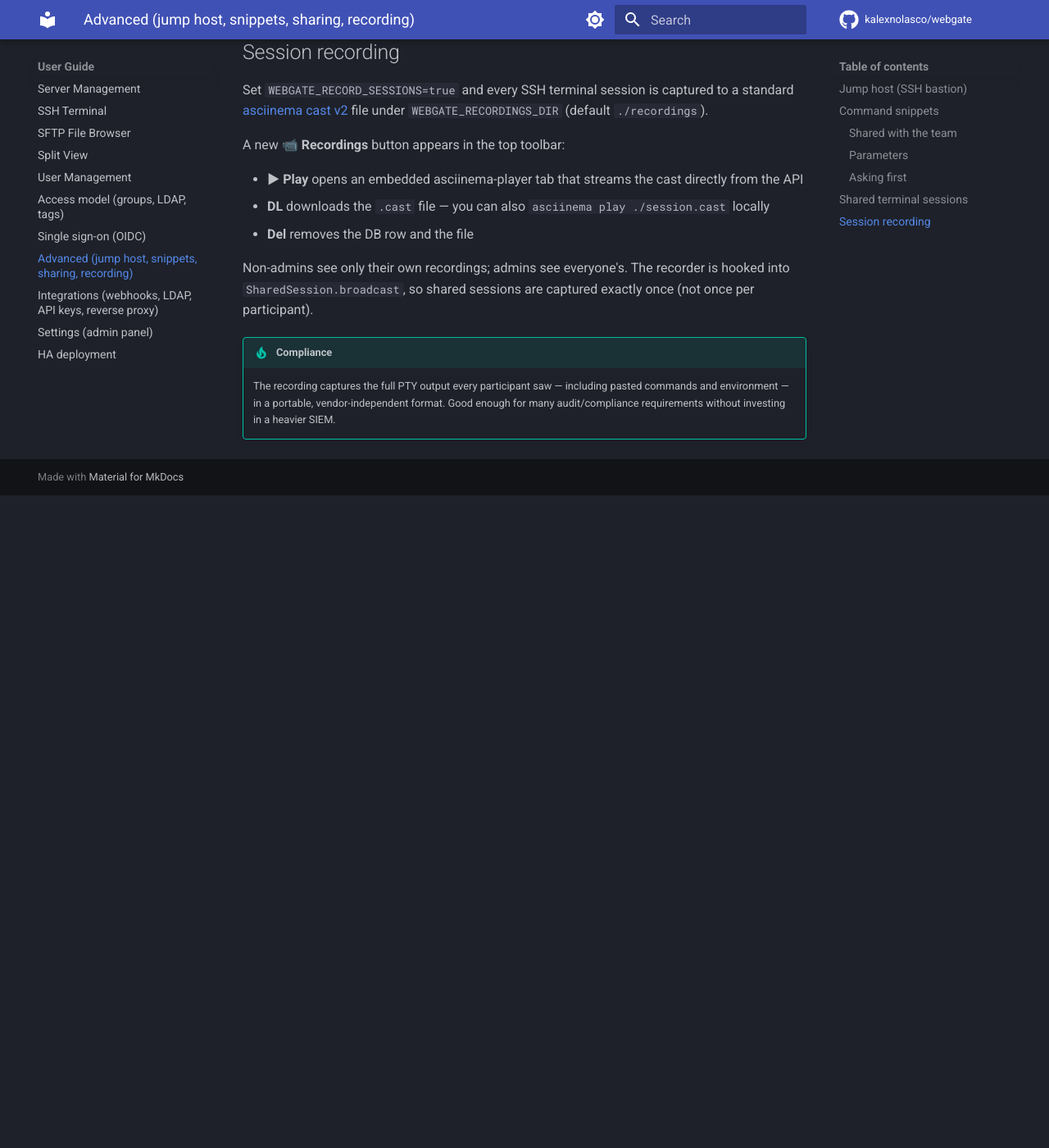
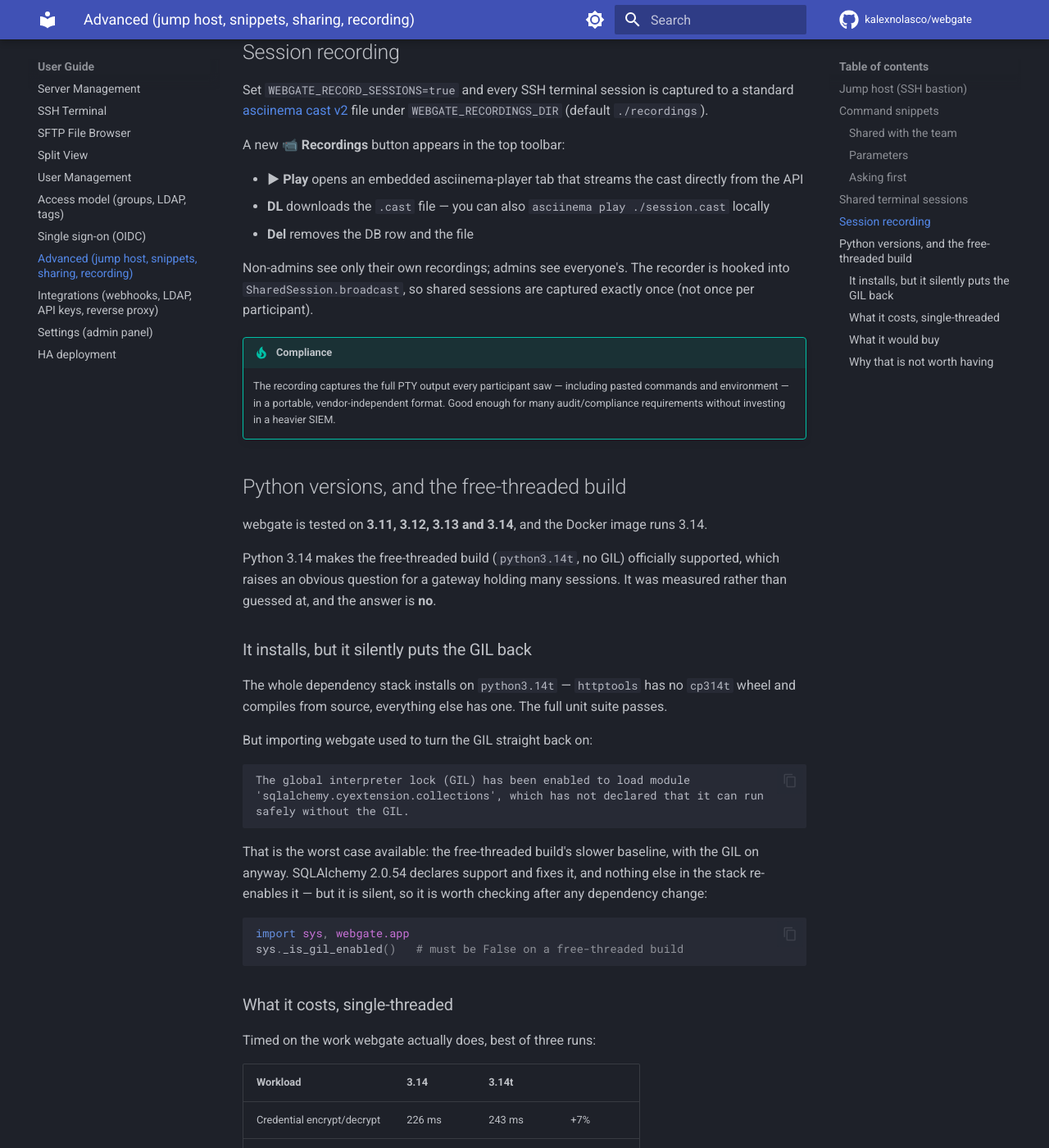
Before and after one commit to kalexnolasco/webgate, an MkDocs documentation site: the page built from docs/guide/advanced.md, in a window 1280 px wide and 1400 px high, scrolled down 2164 px. Shown: the whole window at 82% size. Built offline with MkDocs 1.6.1 and Material for MkDocs 9.7.7, drawn with Linux system fonts in a browser that asks for light colours; comment, search, counter and statistics services are not loaded; before the commit the page ends 2768 px from its top, so only the background shows below that; some of the changed text lies outside the part shown.

Commit message:
ci: test and ship on Python 3.14
Development has been on 3.14 for a while and nothing tested it: the CI matrix ran
3.11-3.13 and the Docker image, which is what the demo and every deployment actually
run, was on 3.13-slim. So the version being written against was the one version
nobody checked.

3.14 joins the matrix rather than replacing anything -- `requires-python` stays at
>=3.11 and the lock still resolves for all four. The docs job and the image move to
3.14.

Measured first, on the free-threaded build, because the question that prompted this
was whether removing the GIL would help. It would not, and the numbers are in
docs/guide/advanced.md.

````diff
--- a/docs/guide/advanced.md
+++ b/docs/guide/advanced.md
@@ -100,3 +100,74 @@
 
 !!! tip "Compliance"
     The recording captures the full PTY output every participant saw — including pasted commands and environment — in a portable, vendor-independent format. Good enough for many audit/compliance requirements without investing in a heavier SIEM.
+
+## Python versions, and the free-threaded build
+
+webgate is tested on **3.11, 3.12, 3.13 and 3.14**, and the Docker image runs 3.14.
+
+Python 3.14 makes the free-threaded build (`python3.14t`, no GIL) officially
+supported, which raises an obvious question for a gateway holding many sessions.
+It was measured rather than guessed at, and the answer is **no**.
+
+### It installs, but it silently puts the GIL back
+
+The whole dependency stack installs on `python3.14t` — `httptools` has no `cp314t`
+wheel and compiles from source, everything else has one. The full unit suite passes.
+
+But importing webgate used to turn the GIL straight back on:
+
+```
+The global interpreter lock (GIL) has been enabled to load module
+'sqlalchemy.cyextension.collections', which has not declared that it can run
+safely without the GIL.
+```
+
+That is the worst case available: the free-threaded build's slower baseline, with the
+GIL on anyway. SQLAlchemy 2.0.54 declares support and fixes it, and nothing else in
+the stack re-enables it — but it is silent, so it is worth checking after any
+dependency change:
+
+```python
+import sys, webgate.app
+sys._is_gil_enabled()   # must be False on a free-threaded build
+```
+
+### What it costs, single-threaded
+
+Timed on the work webgate actually does, best of three runs:
+
+| Workload | 3.14 | 3.14t | |
+|---|---|---|---|
+| Credential encrypt/decrypt | 226 ms | 243 ms | +7% |
+| ZIP for an SFTP download | 89 ms | 229 ms | **+156%** |
+| API serialisation | 1195 ms | 1388 ms | +16% |
+| The asyncio event loop | 61 ms | 72 ms | +17% |
+
+### What it would buy
+
+Free-threading does what it says — the same CPU work across threads, total work held
+constant:
+
+| Threads | 3.14 (GIL) | 3.14t |
+|---|---|---|
+| 1 | 0.106 s | 0.246 s |
+| 2 | 0.159 s | 0.157 s |
+| 4 | 0.283 s | 0.093 s |
+| 8 | 0.318 s | **0.071 s** |
+
+Two things to read there. The GIL build gets *worse* with threads, which is
+contention doing exactly what it is known for. And the free-threaded build scales
+3.5× from one thread to eight — but from a baseline 2.3× slower, so eight threads
+beat one GIL thread by about 1.5×, not by eight.
+
+### Why that is not worth having
+
+webgate is I/O-bound on a **single asyncio event loop**. It waits on SSH sockets; it
+does not compete for CPU. Nothing in it runs CPU work on threads, so today it would
+take the 2.3× single-threaded penalty and collect none of the scaling.
+
+Getting that 1.5× would mean moving the ZIP and crypto paths onto a thread pool — and
+the scaling model webgate already has is the one free-threading would give: stateless
+workers, a monitor lease so only one sweeps, per-worker session state. Run more
+processes. That works now, on the default build, and it crosses machines, which
+threads do not.
--- a/pyproject.toml
+++ b/pyproject.toml
@@ -18,6 +18,7 @@
     "Programming Language :: Python :: 3.11",
     "Programming Language :: Python :: 3.12",
     "Programming Language :: Python :: 3.13",
+    "Programming Language :: Python :: 3.14",
     "Topic :: System :: Systems Administration",
     "Topic :: Internet :: WWW/HTTP",
     "Typing :: Typed",
````
Also changed, not shown: 3 other files.
